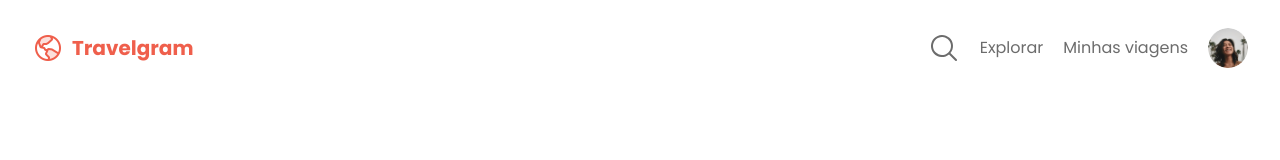
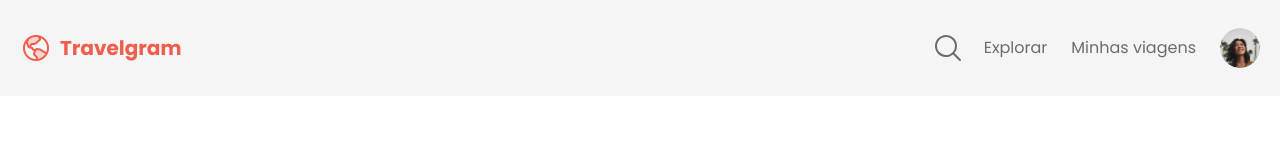
Before and after one commit to MARTINS-JS/travel-profile, a plain HTML site: page index.html in a window 1280 px wide. Drawn offline with Linux system fonts and the light colour scheme.

Commit message:
navigation completed

```diff
--- a/index.html
+++ b/index.html
@@ -11,7 +11,8 @@
     <link rel="stylesheet" href="styles/index.css">
   </head>
   <body>
-    <nav>
+    <div class="bg-surface-color">
+      <nav class="container">
         <a href="#"><img src="assets/logo.png" alt="logo icon"></a>
         <ul>
           <li>
@@ -30,5 +31,6 @@
           </li>
         </ul>
       </nav>
+    </div>
   </body>
 </html>
--- a/styles/global.css
+++ b/styles/global.css
@@ -36,3 +36,13 @@ a:hover {
   color: var(--brand-color);
   text-decoration: underline;
 }
+
+.bg-surface-color{
+  background-color: var(--surface-color);
+}
+
+.container {
+  margin-inline: auto;
+  max-width: 1280px;
+  padding: 20px;
+}
--- a/styles/nav.css
+++ b/styles/nav.css
@@ -14,7 +14,7 @@ nav a img {
 nav ul {
   align-items: center;
   display: flex;
-  gap: 20px;
+  gap: 24px;
   list-style: none;
   padding-block: 8px;
 }
```
Lines whose indentation alone changed are shown as unchanged.
